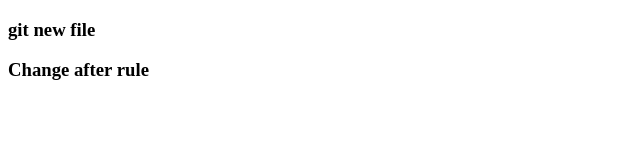
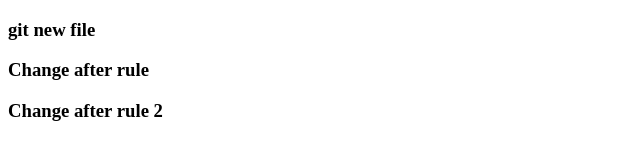
Before and after one commit to Bhanwer/PR1, a plain HTML site: page index.html in a window 1280 px wide. Shown: the whole page, without its empty margins (0-640 px from the left). Drawn offline with Linux system fonts and the light colour scheme.

Commit message:
Change after rule 2

```diff
--- a/index.html
+++ b/index.html
@@ -8,5 +8,6 @@
   <body>
     <h3>git new file</h3>
     <h3>Change after rule</h3>
+    <h3>Change after rule 2</h3>
   </body>
 </html>
```
